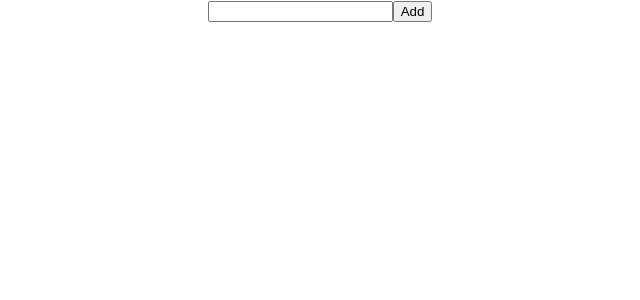
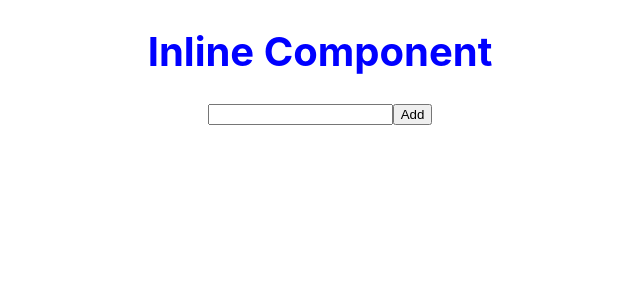
Before and after one commit to vmussato/ract-to-do, a React (Create React App) app: page / in a window 1280 px wide. Shown: the top 300 px of the page, without its empty margins (320-960 px from the left). Built offline with nearby package versions, Linux system fonts and the light colour scheme.

Commit message:
inline styling

```diff
--- a/src/App.js
+++ b/src/App.js
@@ -1,11 +1,13 @@
 import logo from './logo.svg';
 import './App.css';
 import Todo from './components/Todo';
+import InlineComponent from './components/InlineComponent';
 
 
 function App() {
   return (
     <div className="App">
+      <InlineComponent />
       <Todo />
     </div>
   );
--- /dev/null
+++ b/src/components/InlineComponent.js
@@ -0,0 +1,10 @@
+const header = {
+    color: "blue",
+    fontSize: "40px"
+}
+
+export default function InlineComponent() {
+    return <div>
+        <h1 style={header}>Inline Component</h1>
+    </div>
+}
```
